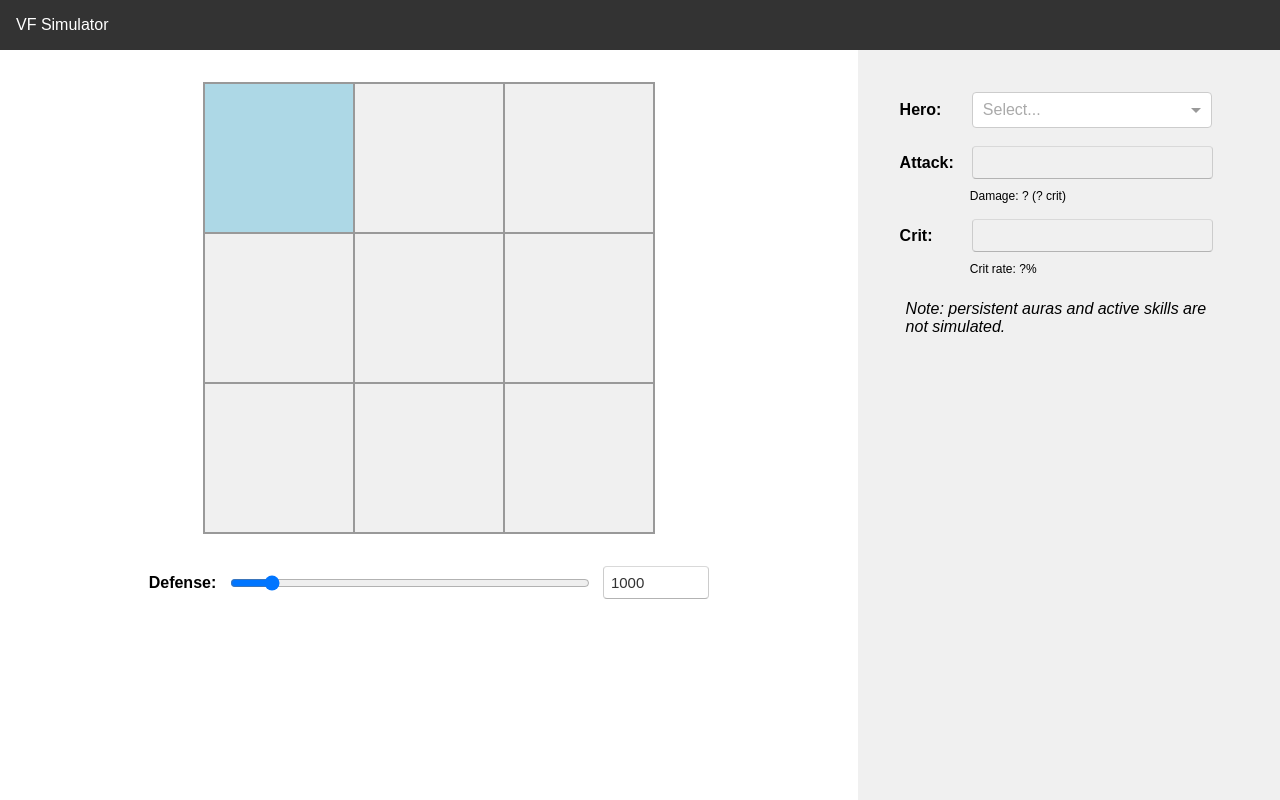
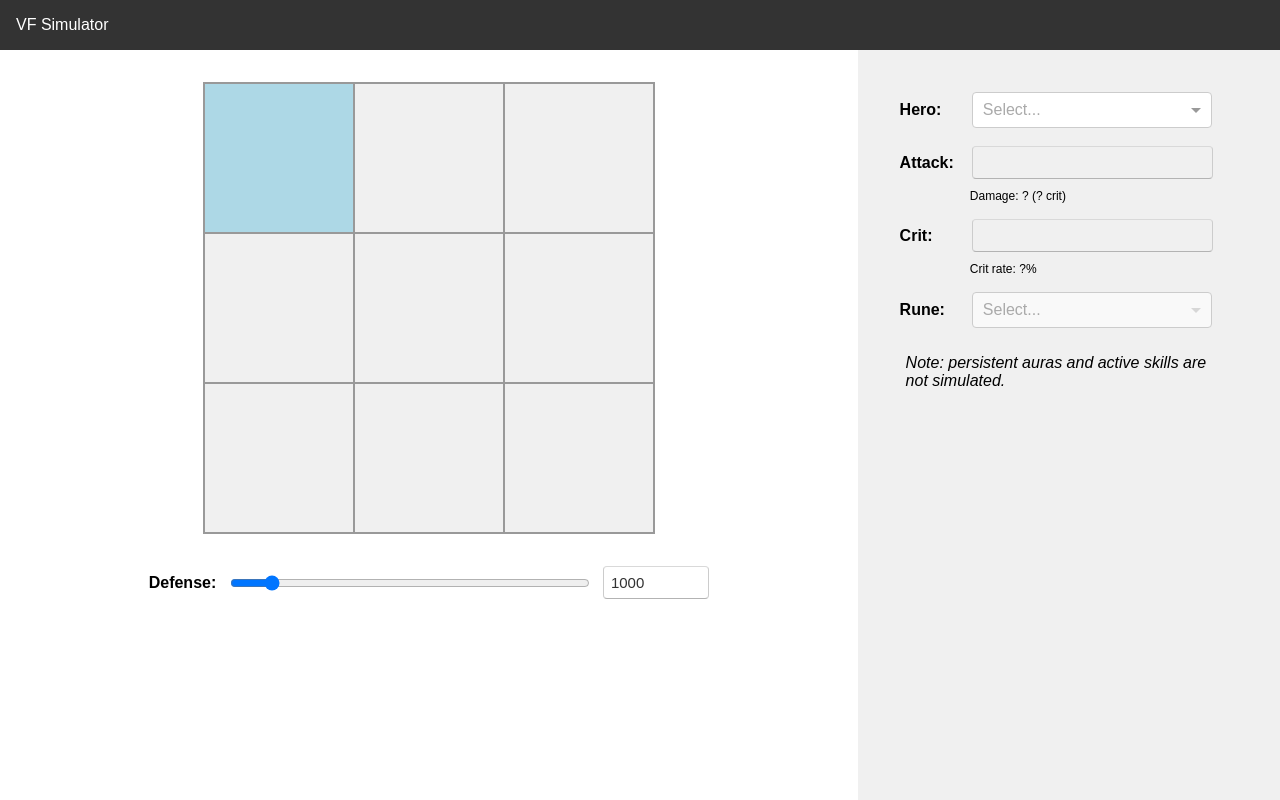
Before and after one commit to wexel17/vfsim, a React (Create React App) app: page / in a window 1280 px wide. Both pictures are taken after a click on the element 278 px from the left and 158 px from the top of the page. Built offline with nearby package versions, Linux system fonts and the light colour scheme.

Commit message:
feat: add rune selection

```diff
--- a/src/Configure.js
+++ b/src/Configure.js
@@ -17,10 +17,15 @@ const HERO_OPTIONS = allHeroes
     }))
     .sort((a, b) => a.label.localeCompare(b.label));
 
-function Configure({ position, hero, changeHero, changeHeroStat, defense }) {
+const RUNE_OPTIONS = [
+    { label: 'vampire',       value: 'vampire' },
+    { label: 'double strike', value: 'double'  },
+];
+
+function Configure({ position, hero, changeHero, changeHeroStat, changeRune, defense }) {
     if (position) {
-        const selectedLabel = hero ? createLabel(hero) : 'NONE';
-        const selectedOption = hero ? HERO_OPTIONS.find(o => o.label === selectedLabel) : null;
+        const selectedHeroLabel = hero ? createLabel(hero) : 'NONE';
+        const selectedHeroOption = hero ? HERO_OPTIONS.find(o => o.label === selectedHeroLabel) : null;
         return (
             <div className="Configure">
                 <table><tbody>
@@ -29,7 +34,7 @@ function Configure({ position, hero, changeHero, changeHeroStat, defense }) {
                         <td>
                             <Select
                                 options={HERO_OPTIONS}
-                                value={selectedOption}
+                                value={selectedHeroOption}
                                 onChange={changeHero(position)}
                             />
                         </td>
@@ -38,7 +43,7 @@ function Configure({ position, hero, changeHero, changeHeroStat, defense }) {
                         <th>Attack:</th>
                         <td>
                             <NumberInput
-                                key={selectedLabel}
+                                key={selectedHeroLabel}
                                 disabled={!hero}
                                 defaultValue={hero ? hero.attack : ''}
                                 onChange={changeHeroStat(position, 'attack')}
@@ -56,7 +61,7 @@ function Configure({ position, hero, changeHero, changeHeroStat, defense }) {
                         <th>Crit:</th>
                         <td>
                             <NumberInput
-                                key={selectedLabel}
+                                key={selectedHeroLabel}
                                 disabled={!hero}
                                 defaultValue={hero ? hero.crit : ''}
                                 onChange={changeHeroStat(position, 'crit')}
@@ -67,6 +72,17 @@ function Configure({ position, hero, changeHero, changeHeroStat, defense }) {
                         <th/>
                         <td className="Configure__info">
                             Crit rate: {hero ? Math.min(75, hero.crit / 91).toFixed(1) : '?'}%
+                        </td>
+                    </tr>
+                    <tr>
+                        <th>Rune:</th>
+                        <td>
+                            <Select
+                                options={RUNE_OPTIONS}
+                                disabled={!hero}
+                                value={hero ? hero.rune : ''}
+                                onChange={changeRune(position)}
+                            />
                         </td>
                     </tr>
                 </tbody></table>
@@ -106,6 +122,9 @@ function mapDispatchToProps(dispatch) {
             if (event.target.validity.valid) {
                 dispatch({ type: 'change_hero_stat', value: event.target.value, position, stat });
             }
+        },
+        changeRune: position => option => {
+            dispatch({ type: 'change_hero_stat', value: option ? option.value : 'none', position, stat: 'rune' });
         }
     };
 }
--- a/src/heroes.js
+++ b/src/heroes.js
@@ -192,7 +192,6 @@ export default [{
     hp: 8184,
     crit: 701,
     magic: 1307,
-    rune: 'vampire',
     triggerOn: 'self/ally',
     triggerType: 'hit',
     triggerChance: 1,
@@ -235,7 +234,6 @@ export default [{
     hp: 8122,
     crit: 770,
     magic: 1165,
-    rune: 'vampire',
     triggerOn: 'self/ally',
     triggerType: 'hit',
     triggerChance: 1,
@@ -250,7 +248,6 @@ export default [{
     hp: 7649,
     crit: 665,
     magic: 737,
-    rune: 'vampire',
     triggerOn: 'ally',
     triggerType: 'hit',
     triggerChance: 0.50,
--- a/src/index.js
+++ b/src/index.js
@@ -59,6 +59,7 @@ function saveHeroes(heroes) {
             magic: hero.magic,
             hp: hero.hp,
             crit: hero.crit,
+            rune: hero.rune,
         };
     });
     localStorage.heroes = JSON.stringify(heroData);
```
Also changed, not shown: 1 other file (tests, documents, lock files or other folders).
